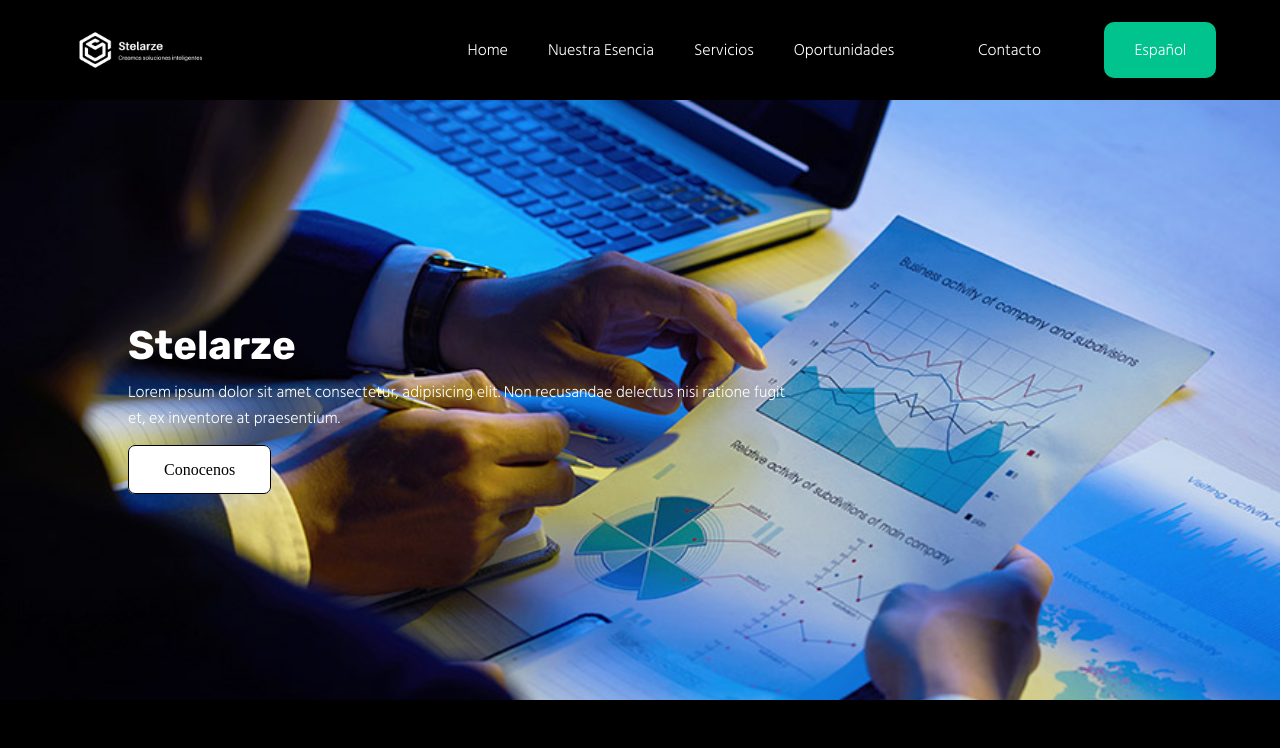
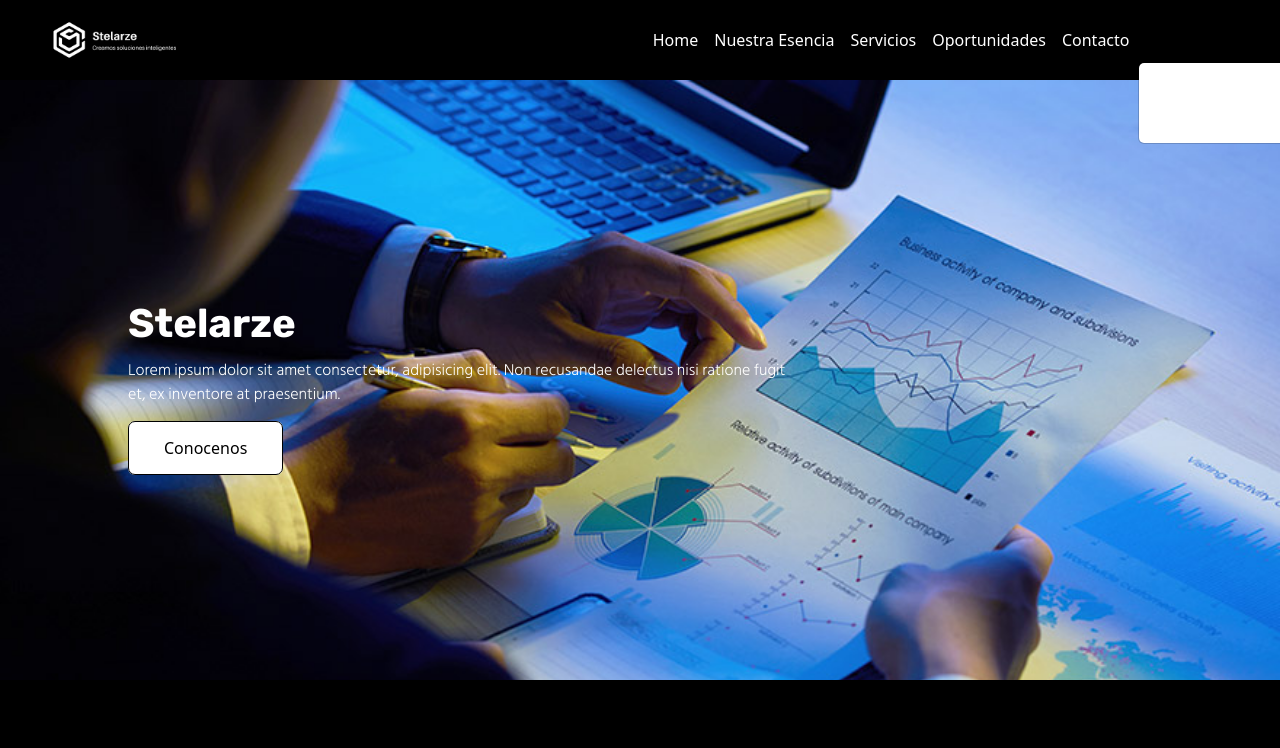
Before and after one commit to simoncarlos/Stelarze-Simon-Hurtado, a plain HTML site: page index.html in a window 1280 px wide. Both pictures are taken after a click on the button "Español". Shown: the top 748 px of the page. Drawn offline with nearby package versions, Linux system fonts and the light colour scheme.

Commit message:
Primera versión del menu con bootstrap

```diff
--- a/css/style.css
+++ b/css/style.css
@@ -7,6 +7,60 @@ body{
     background-color: black;
 }
 /* ---------- Style del Menu ---------- */
+nav{
+    height: 80px;
+    background-color: black;
+    color: white;
+}
+.navbar-toggler{
+    display: flex;
+    align-items: center;
+    justify-content: center;
+    border: 0.8px solid white;
+    border-radius: 10px;
+}
+.navbar__boton{
+    width: 25px;
+    height: 35px;
+    display: flex;
+    flex-direction: column;
+    justify-content: space-evenly;
+}
+.navbar span{
+    display: block;
+    background-color: white;
+    border-radius: 15px;
+}
+.navbar__barra--1{
+    margin-right: 40%;
+    width: 60%;
+    height: 2px;
+}
+.navbar__barra--2{
+    width: 100%;
+    height: 2px;
+}
+.navbar__barra--3{
+    width: 60%;
+    margin-left: 40%;
+    height: 2px;
+}
+.offcanvas, .offcanvas-body, .offcanvas-header{
+    background-color: rgba(0, 0, 0, 0.432);
+}
+.offcanvas-header button{
+    width: 15px;
+    height: 15px;
+}
+.container-fluid{
+    padding: 0 4%;
+}
+.nav-item a, .nav-item button{
+    color: white;
+}
+.nav-item{
+    text-align: center;
+}
 .menu{
     position: fixed;
     top: 0;
@@ -27,8 +81,7 @@ body{
 }
 .menu__logo{
     width: 8rem;
-    margin: 0 0 0 20%;
-}
+}/*used*/
 .menu__secciones{
     position: fixed;
     display: block;
@@ -118,7 +171,7 @@ body{
     justify-content: start;
     align-items: center;
     padding: 10%;
-    margin-top: 100px;
+    margin-top: 80px;
 }
 .encabezado__articulo{
     text-align: left;
@@ -818,6 +871,12 @@ body{
         grid-template-rows: repeat(3, 8rem);
     }
 }
+@media screen and (min-width: 992px) {
+    .navbar-nav{
+        justify-content: end;
+        flex-grow: 1;
+    }
+}
 /*Diseño responsive(Media Query mayor a 1024px)*/
 @media screen and (min-width: 1024px) {
     .menu__boton{
--- a/index.html
+++ b/index.html
@@ -6,6 +6,7 @@
 	<title>Stelarze | Soluciones inteligentes</title>
 	<link rel="shortcut icon" href="assets/logos/logo-transparente.png">
     <link href='https://unpkg.com/boxicons@2.1.2/css/boxicons.min.css' rel='stylesheet'>
+    <link href="https://cdn.jsdelivr.net/npm/bootstrap@5.2.0-beta1/dist/css/bootstrap.min.css" rel="stylesheet"/>
     <link rel="stylesheet" href="css/style.css">
     <link rel="preconnect" href="https://fonts.googleapis.com">
     <link rel="preconnect" href="https://fonts.gstatic.com" crossorigin>
@@ -15,36 +16,55 @@
 </head>
 <body>
     <!-- inicio barra de navegacion -->
-    <nav class="menu">
-        <input type="checkbox" id="check">
-        <label for="check" class="menu__boton">
-            <i class="fas fa-bars"></i>
-        </label>
-        <a href="index.html" class="menu__enlace">
-            <img src="assets/logos/logo-white.png" class="menu__logo" alt="Logo de Stelarze">
-        </a>
-        <ul class="menu__secciones">
-            <li class="menu__item">
-                <ul class="menu__pages">
-                    <li class="menu__pagina"><a href="#">Home</a></li>
-                    <li class="menu__pagina"><a href="pages/quienes-somos.html">Nuestra Esencia</a></li>
-                    <li class="menu__pagina"><a href="pages/servicios.html">Servicios</a></li>
-                    <li class="menu__pagina"><a href="pages/empleos.html">Oportunidades</a></li>
-                </ul>
-            </li>
-            <li class="menu__item menu__item--contacto"><a href="pages/contacto.html">Contacto</a></li>
-            <div class="menu__item menu__traducir">
-                <a class="menu__enlace--idioma" href="#">Español</a>
-                <ul class="menu__idioma">
-                    <li class="menu__opcion">
-                        <a href="#">Ingles</a>
+    <nav class="navbar navbar-expand-lg fixed-top">
+        <div class="container-fluid">
+            <a href="index.html" class="navbarbrand menu__enlace">
+                <img src="assets/logos/logo-white.png" class="menu__logo" alt="Logo de Stelarze">
+            </a>
+          <button class="navbar-toggler" type="button" data-bs-toggle="offcanvas" data-bs-target="#offcanvasNavbar" aria-controls="offcanvasNavbar">
+            <div class="navbar__boton">
+                <span class="navbar__barra--1"></span>
+                <span class="navbar__barra--2"></span>
+                <span class="navbar__barra--3"></span>
+            </div>
+          </button>
+          <div class="offcanvas offcanvas-end" tabindex="-1" id="offcanvasNavbar" aria-labelledby="offcanvasNavbarLabel" >
+            <div class="offcanvas-header">
+                <a href="index.html" class="navbarbrand menu__enlace">
+                    <img src="assets/logos/logo-white.png" class="menu__logo" alt="Logo de Stelarze">
+                </a>
+                <button type="button" class="btn-close bg-light" data-bs-dismiss="offcanvas"></button>
+            </div>
+            <div class="offcanvas-body">
+                <ul class="navbar-nav">
+                    <li class="nav-item">
+                        <a class="nav-link" aria-current="page" href="#">Home</a>
                     </li>
-                    <li class="menu__opcion">
-                        <a href="#">Portugues</a>
+                    <li class="nav-item">
+                        <a class="nav-link" href="#">Nuestra Esencia</a>
+                    </li>
+                    <li class="nav-item">
+                        <a class="nav-link" href="#">Servicios</a>
+                    </li>
+                    <li class="nav-item">
+                        <a class="nav-link" href="#">Oportunidades</a>
+                    </li>
+                    <li class="nav-item">
+                        <a class="nav-link" href="#">Contacto</a>
+                    </li>
+                    <li class="nav-item dropdown">
+                    <a class="nav-link dropdown-toggle" href="#" id="offcanvasNavbarDropdown" role="button" data-bs-toggle="dropdown" aria-expanded="false">
+                        Español
+                    </a>
+                    <ul class="dropdown-menu" aria-labelledby="offcanvasNavbarDropdown">
+                        <li><a class="dropdown-item" href="#">Ingles</a></li>
+                        <li><a class="dropdown-item" href="#">Portugues</a></li>
+                    </ul>
                     </li>
                 </ul>
             </div>
-        </ul>
+          </div>
+        </div>
     </nav>
     <!-- fin barra de navegacion -->
     <!-- inicio del encabezado -->
@@ -309,5 +329,6 @@
         </div>
     </footer>
     <!-- fin del footer -->
+    <script src="https://cdn.jsdelivr.net/npm/bootstrap@5.2.0-beta1/dist/js/bootstrap.bundle.min.js"></script>
 </body>
 </html>
```
Also changed, not shown: README.md.
